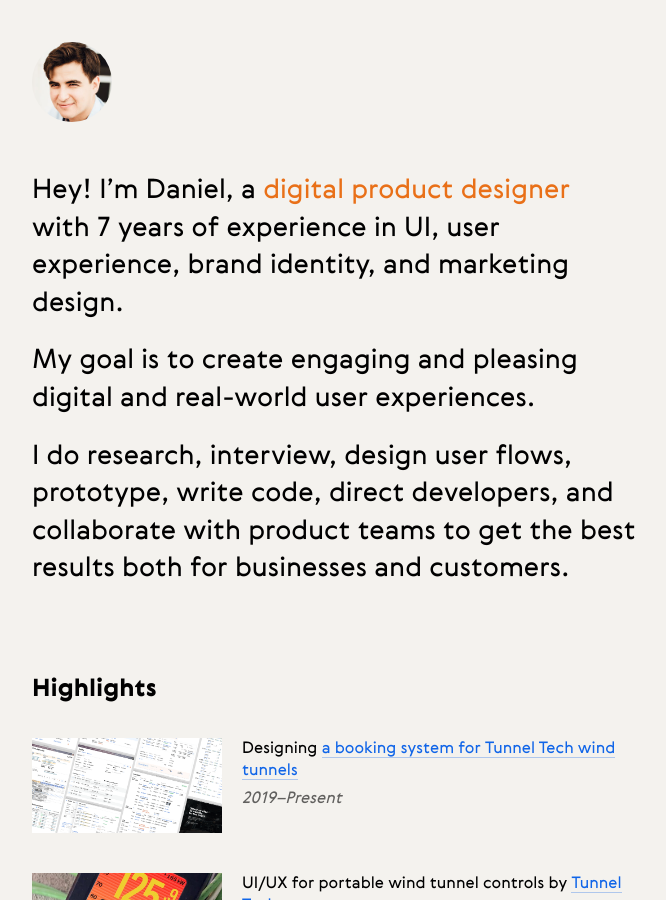
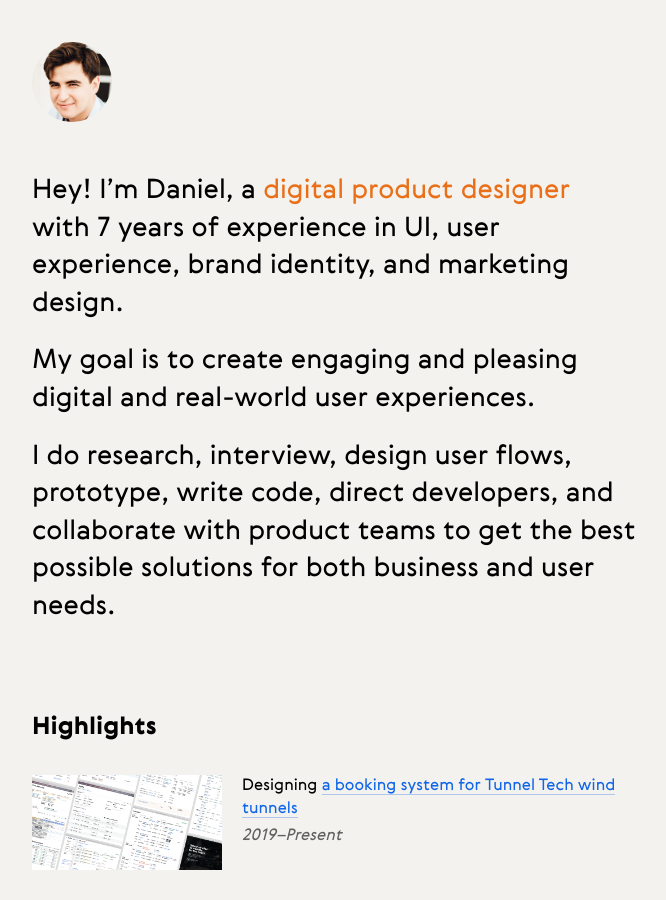
Before and after one commit to danielverdugo/danielverdugo.github.io, a Jekyll site: the page built from index.html, in a window 1280 px wide and 900 px high. Shown: the whole window, without its empty margins (298-964 px from the left). Built offline with Jekyll 4.4.1, drawn with Linux system fonts in a browser that asks for light colours; comment, search, counter and statistics services are not loaded.

Commit message:
Edited desc

```diff
--- a/index.html
+++ b/index.html
@@ -14,7 +14,7 @@
     <div class="unit whole">
             <p class="highlight">Hey! I&rsquo;m Daniel, a&nbsp;<span style="color:#E97018">digital product designer</span> with&nbsp;{{ site.time | date: '%y' | minus: 13 }}&nbsp;years of&nbsp;experience in&nbsp;UI, user experience, brand identity, and marketing design.</nobr></p>
             <p class="highlight">My&nbsp;goal&nbsp;is to&nbsp;create engaging and pleasing digital and real-world user experiences.</p>
-            <p class="highlight">I&nbsp;do research, interview, design user flows, prototype, write code, direct developers, and collaborate with product teams to&nbsp;get the&nbsp;best results both for businesses and customers.</p>
+            <p class="highlight">I&nbsp;do research, interview, design user flows, prototype, write code, direct developers, and collaborate with product teams to&nbsp;get the&nbsp;best possible solutions for both business and user needs.</p>
     </div>
 </div>
 </section>
```
